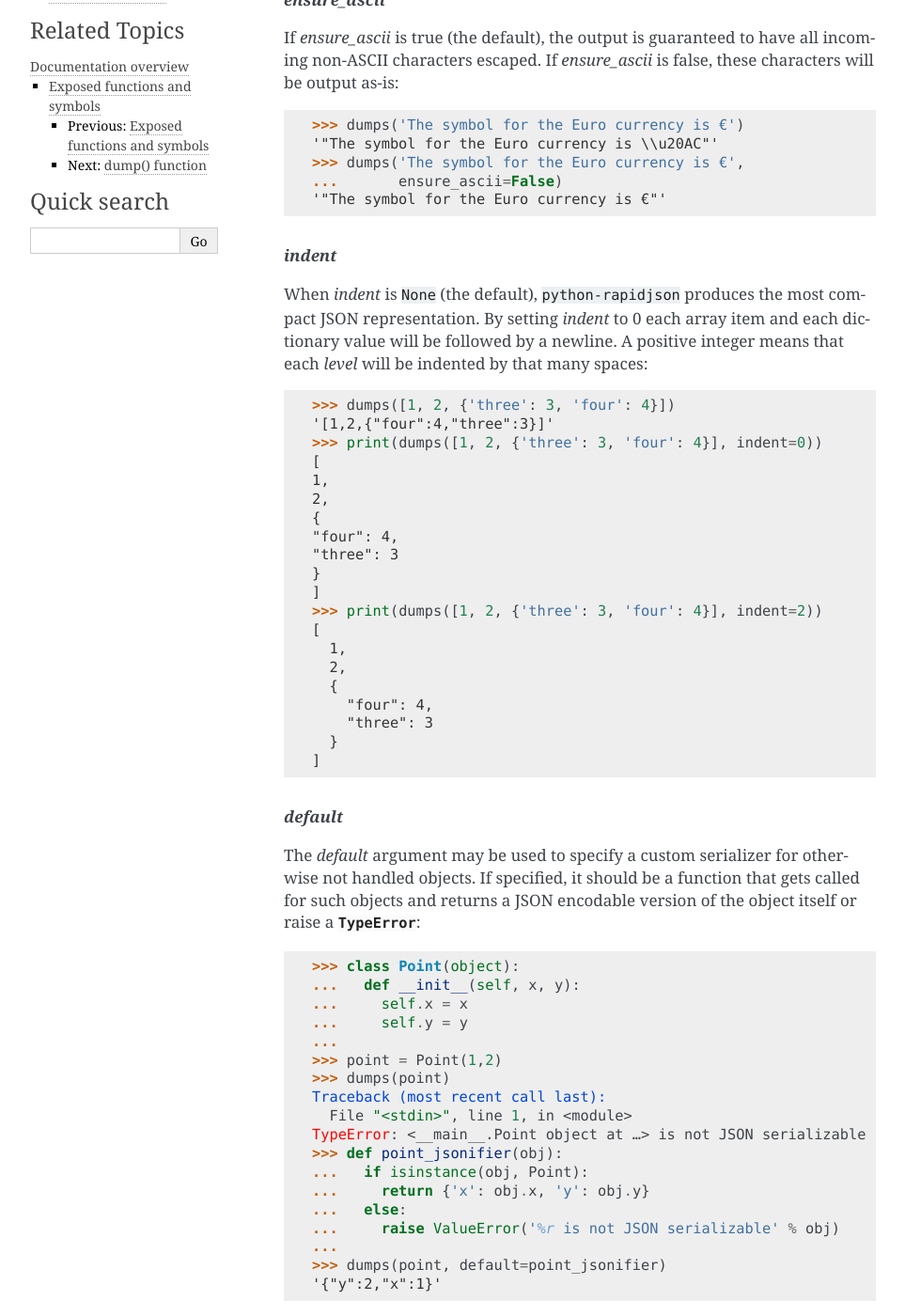
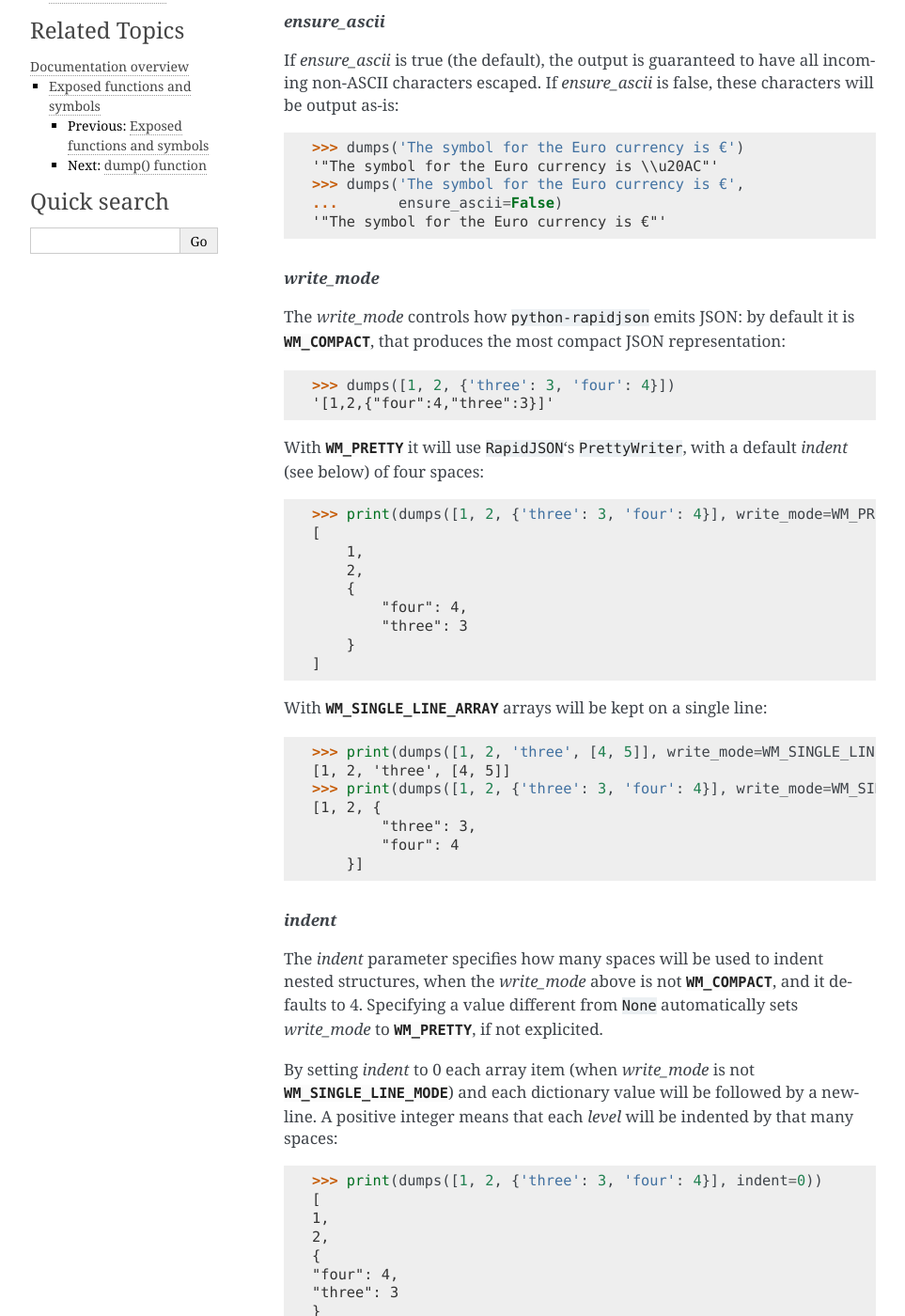
Before and after one commit to python-rapidjson/python-rapidjson, a Sphinx documentation site: the page built from docs/dumps.rst, in a window 1280 px wide and 1400 px high, scrolled down 1009 px. Shown: the whole window at 94% size, without its empty margins (148-1111 px from the left). Built offline with Sphinx 7.4.7, drawn with Linux system fonts in a browser that asks for light colours; some of the changed text lies outside the part shown.

Commit message:
Introduce a new write_mode option to the dump functions
This satisfies issue #123 in a different way than the one proposed in PR #124, slightly
simpler and open to other possible formatting options.

```diff
--- a/docs/dumps.rst
+++ b/docs/dumps.rst
@@ -16,11 +16,13 @@
    from rapidjson import (dumps, loads, BM_NONE, BM_UTF8, DM_NONE, DM_ISO8601,
                           DM_UNIX_TIME, DM_ONLY_SECONDS, DM_IGNORE_TZ, DM_NAIVE_IS_UTC,
                           DM_SHIFT_TO_UTC, UM_NONE, UM_CANONICAL, UM_HEX, NM_NATIVE,
-                          NM_DECIMAL, NM_NAN, PM_NONE, PM_COMMENTS, PM_TRAILING_COMMAS)
+                          NM_DECIMAL, NM_NAN, PM_NONE, PM_COMMENTS, PM_TRAILING_COMMAS,
+                          WM_COMPACT, WM_PRETTY, WM_SINGLE_LINE_ARRAY)
 
-.. function:: dumps(obj, *, skipkeys=False, ensure_ascii=True, indent=None, \
-                    default=None, sort_keys=False, number_mode=None, datetime_mode=None, \
-                    uuid_mode=None, bytes_mode=BM_UTF8, allow_nan=True)
+.. function:: dumps(obj, *, skipkeys=False, ensure_ascii=True, write_mode=WM_COMPACT, \
+                    indent=4, default=None, sort_keys=False, number_mode=None, \
+                    datetime_mode=None, uuid_mode=None, bytes_mode=BM_UTF8, \
+                    allow_nan=True)
 
    Encode given Python `obj` instance into a ``JSON`` string.
 
@@ -28,6 +30,7 @@
    :param bool skipkeys: whether invalid :class:`dict` keys will be skipped
    :param bool ensure_ascii: whether the output should contain only ASCII
                              characters
+   :param int write_mode: enable particular pretty print behaviors
    :param int indent: indentation width to produce pretty printed JSON
    :param callable default: a function that gets called for objects that can't
                             otherwise be serialized
@@ -75,18 +78,57 @@
       '"The symbol for the Euro currency is €"'
 
 
-   .. _pretty-print:
-   .. rubric:: `indent`
+   .. _write-mode:
+   .. rubric:: `write_mode`
 
-   When `indent` is ``None`` (the default), ``python-rapidjson`` produces the most compact
-   JSON representation. By setting `indent` to 0 each array item and each dictionary value
-   will be followed by a newline. A positive integer means that each *level* will be
-   indented by that many spaces:
+   The `write_mode` controls how ``python-rapidjson`` emits JSON: by default it is
+   :data:`WM_COMPACT`, that produces the most compact JSON representation:
 
    .. code-block:: pycon
 
       >>> dumps([1, 2, {'three': 3, 'four': 4}])
       '[1,2,{"four":4,"three":3}]'
+
+   With :data:`WM_PRETTY` it will use ``RapidJSON``\ 's ``PrettyWriter``, with a default
+   `indent` (see below) of four spaces:
+
+   .. code-block:: pycon
+
+      >>> print(dumps([1, 2, {'three': 3, 'four': 4}], write_mode=WM_PRETTY))
+      [
+          1,
+          2,
+          {
+              "four": 4,
+              "three": 3
+          }
+      ]
+
+   With :data:`WM_SINGLE_LINE_ARRAY` arrays will be kept on a single line:
+
+   .. code-block:: pycon
+
+      >>> print(dumps([1, 2, 'three', [4, 5]], write_mode=WM_SINGLE_LINE_ARRAY))
+      [1, 2, 'three', [4, 5]]
+      >>> print(dumps([1, 2, {'three': 3, 'four': 4}], write_mode=WM_SINGLE_LINE_ARRAY))
+      [1, 2, {
+              "three": 3,
+              "four": 4
+          }]
+
+   .. rubric:: `indent`
+
+   The `indent` parameter specifies how many spaces will be used to indent nested
+   structures, when the `write_mode` above is not :data:`WM_COMPACT`, and it defaults
+   to 4. Specifying a value different from ``None`` automatically sets `write_mode` to
+   :data:`WM_PRETTY`, if not explicited.
+
+   By setting `indent` to 0 each array item (when `write_mode` is not
+   :data:`WM_SINGLE_LINE_MODE`) and each dictionary value will be followed by a newline. A
+   positive integer means that each *level* will be indented by that many spaces:
+
+   .. code-block:: pycon
+
       >>> print(dumps([1, 2, {'three': 3, 'four': 4}], indent=0))
       [
       1,
```
Also changed, not shown: docs/dump.rst (+5 -3 lines), docs/encoder.rst (+6 -5 lines), 2 other files.
